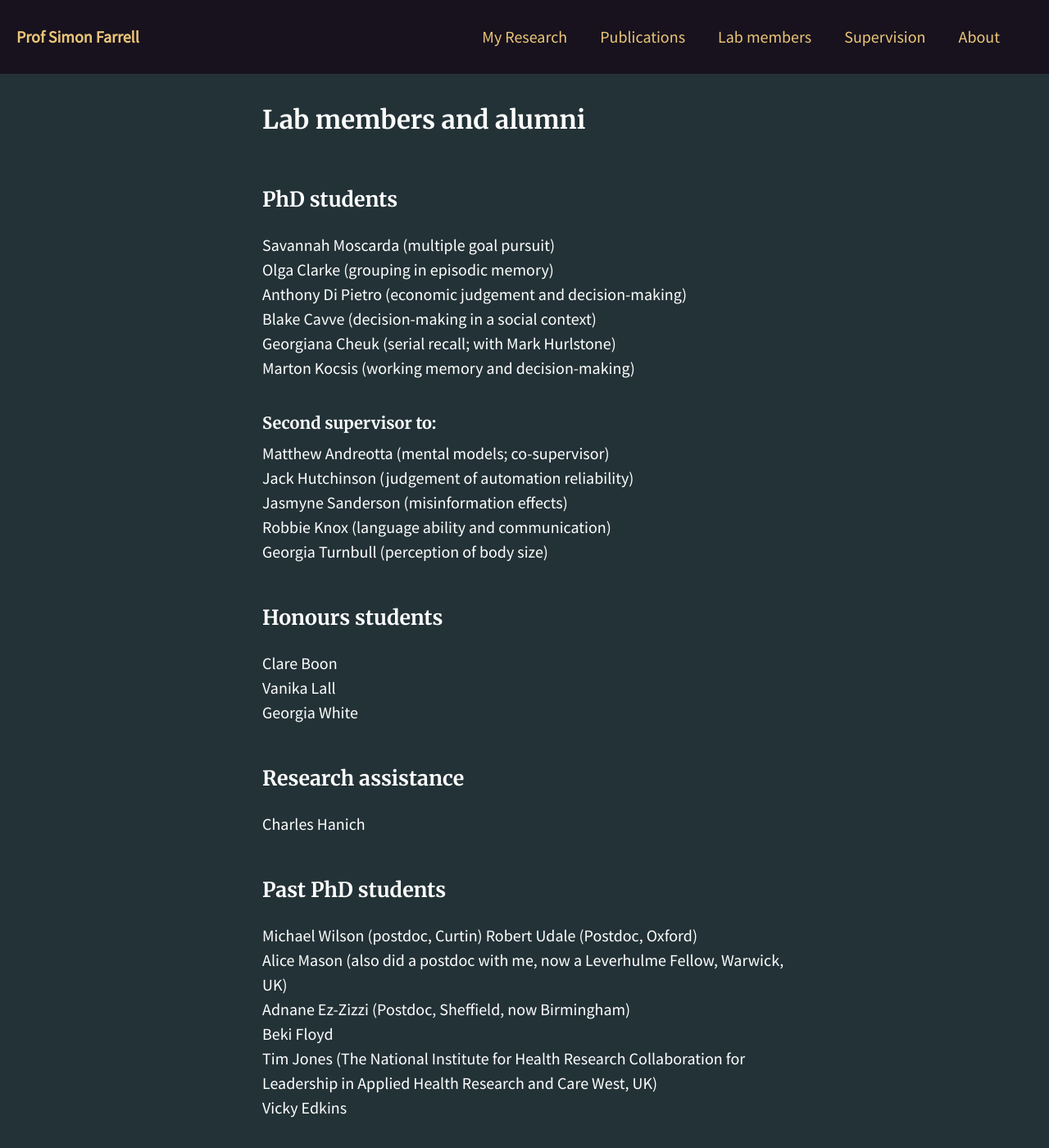
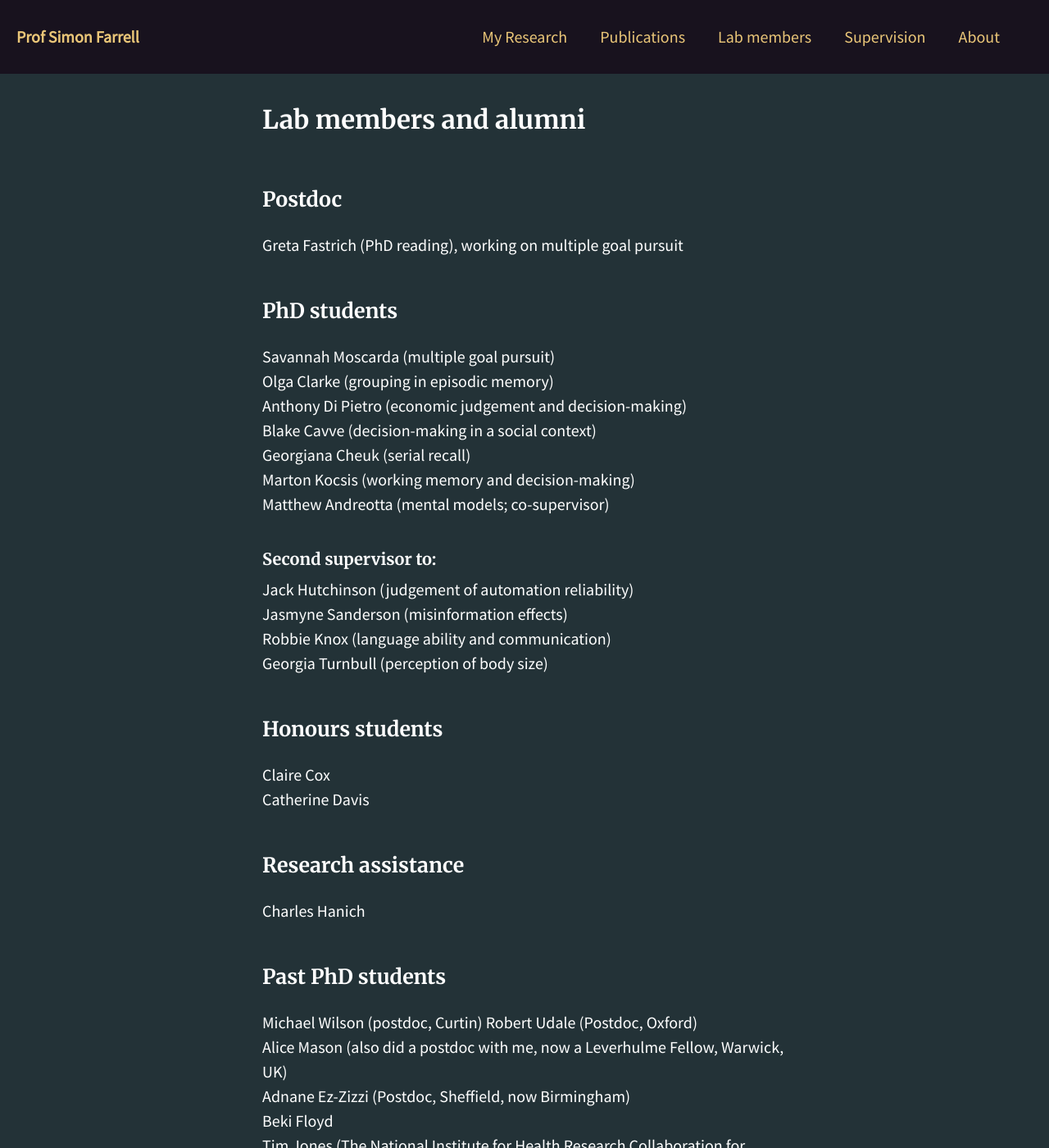
Before and after one commit to psy-farrell/psy-farrell.github.io, a Jekyll site: the page built from _pages/members.md, in a window 1280 px wide and 1400 px high. Shown: the whole window at 82% size. Built offline with Jekyll 4.4.1, drawn with Linux system fonts in a browser that asks for light colours; some of the changed text lies outside the part shown.

Commit message:
modded members

```diff
--- a/_pages/members.md
+++ b/_pages/members.md
@@ -2,6 +2,10 @@
 layout: single
 title: Lab members and alumni
 ---
+
+## Postdoc ##
+
+Greta Fastrich (PhD reading), working on multiple goal pursuit
 
 ## PhD students ##
 
@@ -9,12 +13,12 @@ Savannah Moscarda (multiple goal pursuit)
 Olga Clarke (grouping in episodic memory)
 Anthony Di Pietro (economic judgement and decision-making)
 Blake Cavve (decision-making in a social context)
-Georgiana Cheuk (serial recall; with Mark Hurlstone)
+Georgiana Cheuk (serial recall)
 Marton Kocsis (working memory and decision-making)
+Matthew Andreotta (mental models; co-supervisor)
 
 ### Second supervisor to: ###
 
-Matthew Andreotta (mental models; co-supervisor)
 Jack Hutchinson (judgement of automation reliability)
 Jasmyne Sanderson (misinformation effects)
 Robbie Knox (language ability and communication)
@@ -22,9 +26,8 @@ Georgia Turnbull (perception of body size)
 
 ## Honours students
 
-Clare Boon
-Vanika Lall
-Georgia White
+Claire Cox
+Catherine Davis
 
 ## Research assistance ##
 
```
Also changed, not shown: other parts of _pages/members.md (+3 -0 lines).
